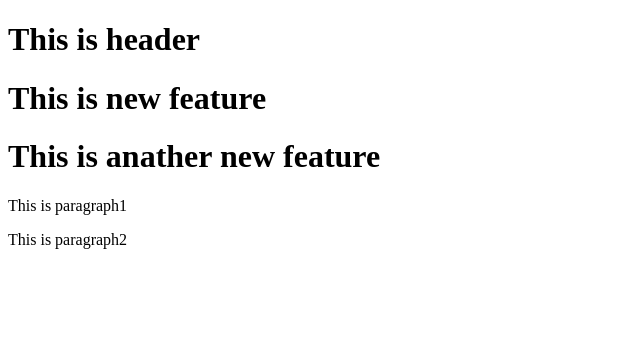
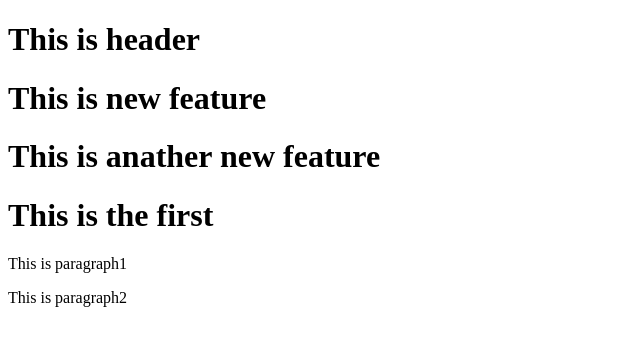
Before and after one commit to Aisaraphorn18/sample_git2, a plain HTML site: page index.html in a window 1280 px wide. Shown: the whole page, without its empty margins (0-640 px from the left). Drawn offline with Linux system fonts and the light colour scheme.

Commit message:
third new feature

```diff
--- a/index.html
+++ b/index.html
@@ -5,6 +5,7 @@
 <h1>This is header</h1>
 <h1>This is new feature</h1>
 <h1>This is anather new feature</h1>
+<h1>This is the first</h1>
 <p>This is paragraph1<p>
 <p>This is paragraph2</p2>
 </body>
```
